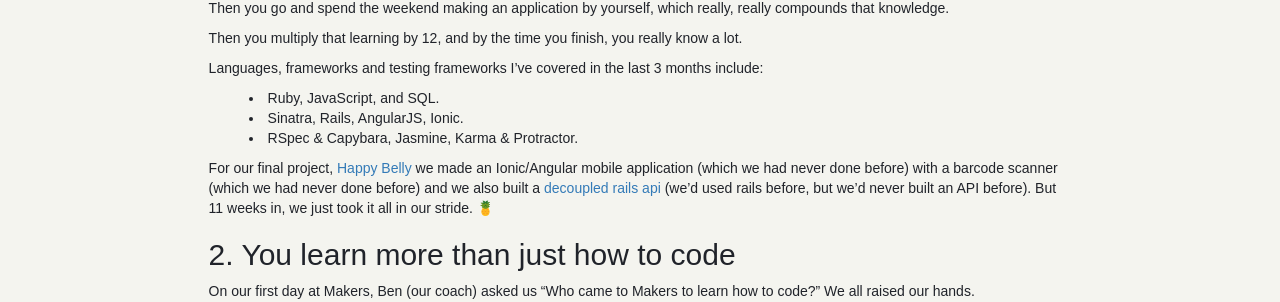
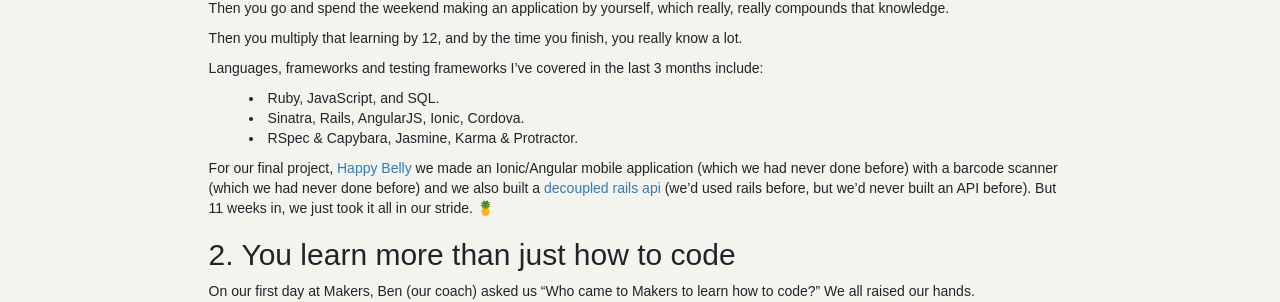
Before and after one commit to harrim91/harrim91.github.io, a Jekyll site: the page built from _posts/2016-07-03-makers-academy-review.md, in a window 1280 px wide and 900 px high, scrolled down 550 px. Shown: the part 150-452 px from the top of the window. Built offline with Jekyll 4.4.1, drawn with Linux system fonts in a browser that asks for light colours; emoji names are drawn with the system emoji font; some web fonts are replaced.

Commit message:
formatting on makers review post

```diff
--- a/_posts/2016-07-03-makers-academy-review.md
+++ b/_posts/2016-07-03-makers-academy-review.md
@@ -33,9 +33,9 @@
 Then you multiply that learning by 12, and by the time you finish, you really know a lot.
 
 Languages, frameworks and testing frameworks I've covered in the last 3 months include:
-   - Ruby, JavaScript, and SQL.
-   - Sinatra, Rails, AngularJS, Ionic.
-   - RSpec & Capybara, Jasmine, Karma & Protractor.
+- Ruby, JavaScript, and SQL.
+- Sinatra, Rails, AngularJS, Ionic, Cordova.
+- RSpec & Capybara, Jasmine, Karma & Protractor.
 
  For our final project, [Happy Belly](https://github.com/harrim91/allergy_scanner_frontend) we made an Ionic/Angular mobile application (which we had never done before) with a barcode scanner (which we had never done before) and we also built a [decoupled rails api](https://github.com/harrim91/allergy_scanner_backend) (we'd used rails before, but we'd never built an API before). But 11 weeks in, we just took it all in our stride. :pineapple:
 
@@ -80,4 +80,4 @@
 It's been a really positive feeling to see myself progressing personally on so many levels (particularly physically with the yoga, I have to admit). I'm a better, more open person, and more receptive to criticism. I've made incredible friends, people who I'm possibly going to know for the rest of my life/career. I feel my mind and body are both stronger and more balanced, and I generally just feel happy and confident, and excited to move forward with my life.
 
 ## TL;DR
-I would recommend the course to anybody. :100:
+I would recommend the course to anybody. :ok_hand: :100:
```
